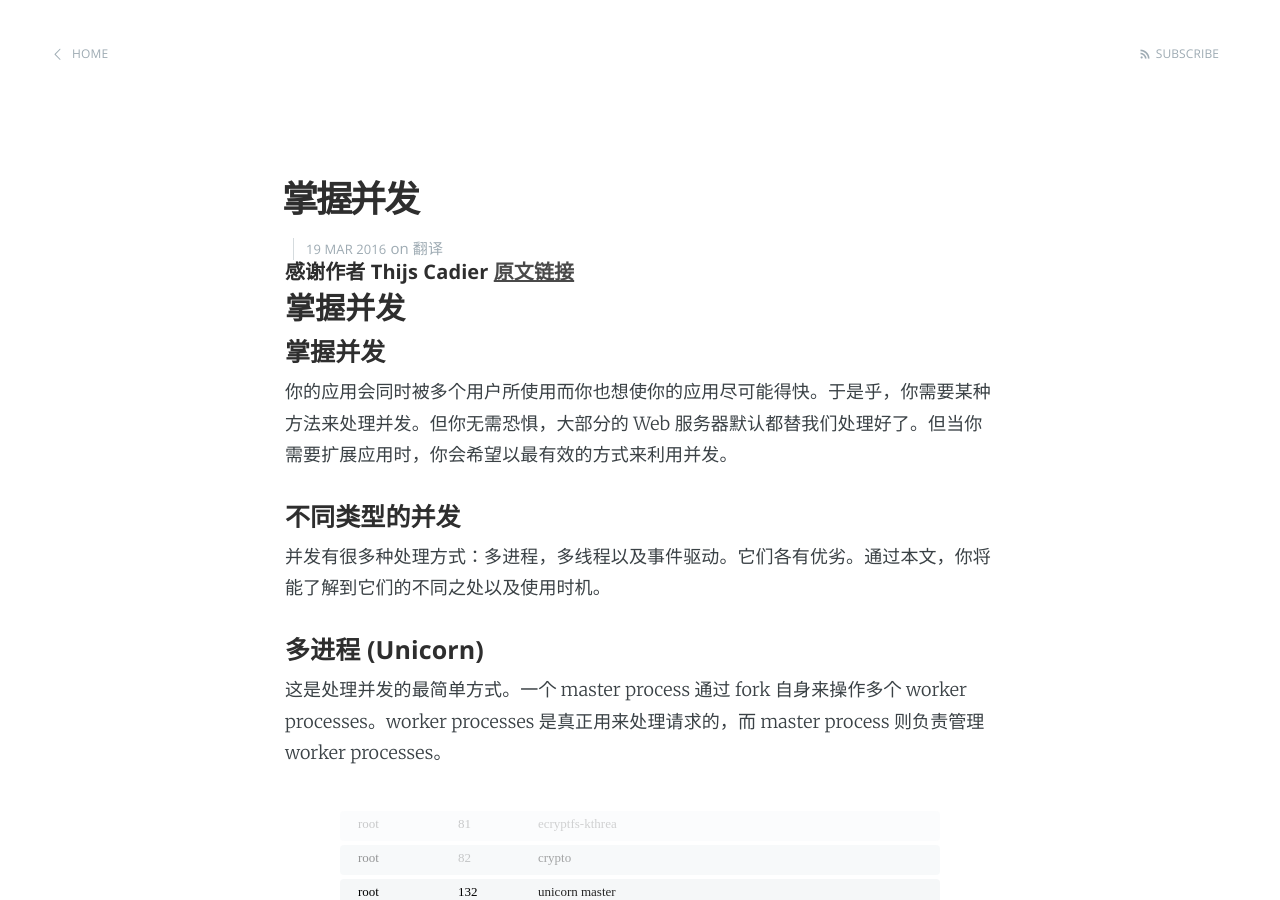
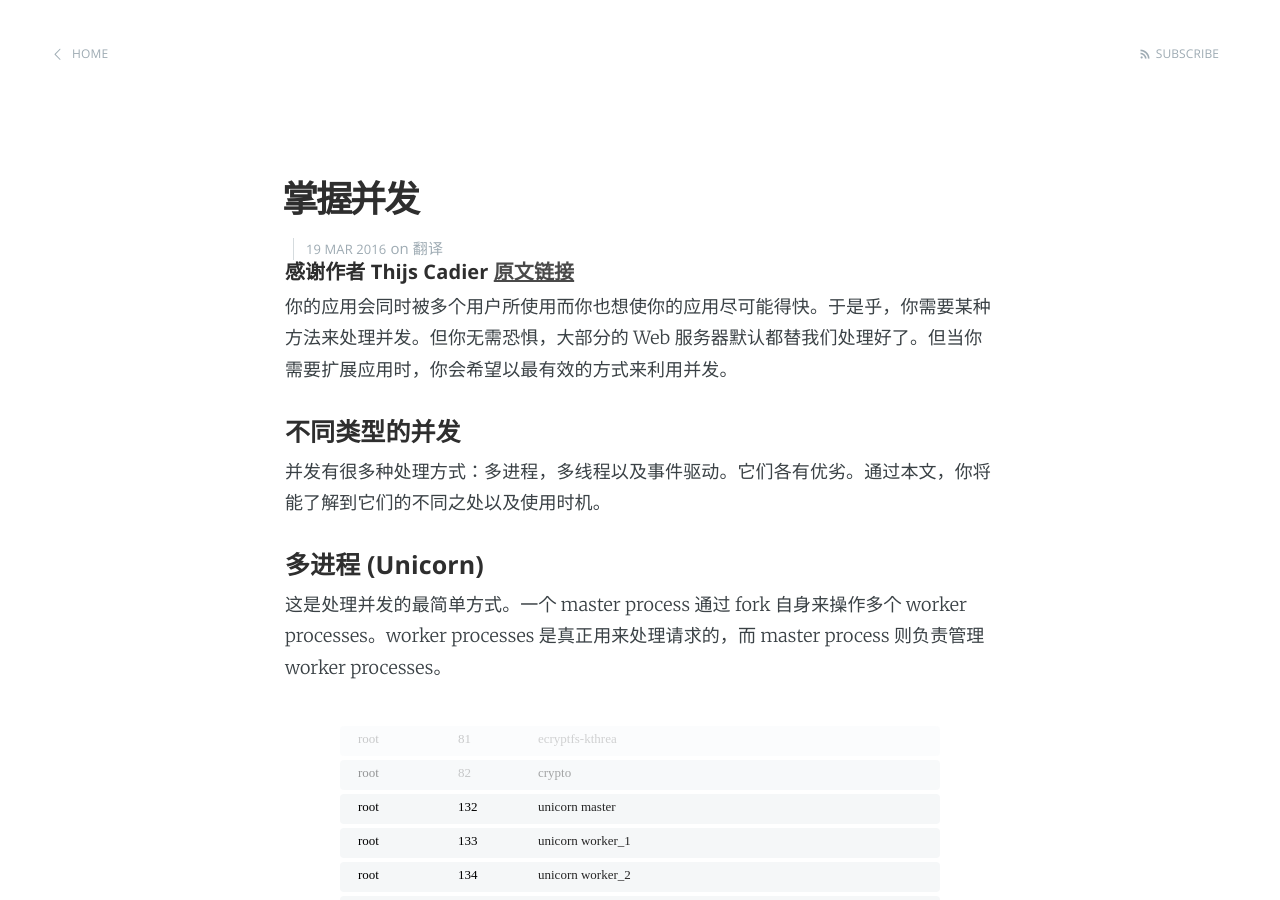
Before and after one commit to alex-marmot/alex-marmot.github.io, a Jekyll site: the page built from _posts/2016-03-19-mastering-concurrency.md, in a window 1280 px wide and 900 px high. Built offline with Jekyll 4.4.1, drawn with Linux system fonts in a browser that asks for light colours.

Commit message:
update at 2016-03-20 03:36:48 UTC for

```diff
--- a/_posts/2016-03-19-mastering-concurrency.md
+++ b/_posts/2016-03-19-mastering-concurrency.md
@@ -7,9 +7,6 @@ categories: 翻译
 
 ###### 感谢作者 Thijs Cadier [原文链接](http://blog.appsignal.com/blog/2016/03/17/ruby-magic-mastering-concurrency.html)
 
-### 掌握并发
-
-#### 掌握并发
 
 你的应用会同时被多个用户所使用而你也想使你的应用尽可能得快。于是乎，你需要某种方法来处理并发。但你无需恐惧，大部分的 Web 服务器默认都替我们处理好了。但当你需要扩展应用时，你会希望以最有效的方式来利用并发。
 
```
